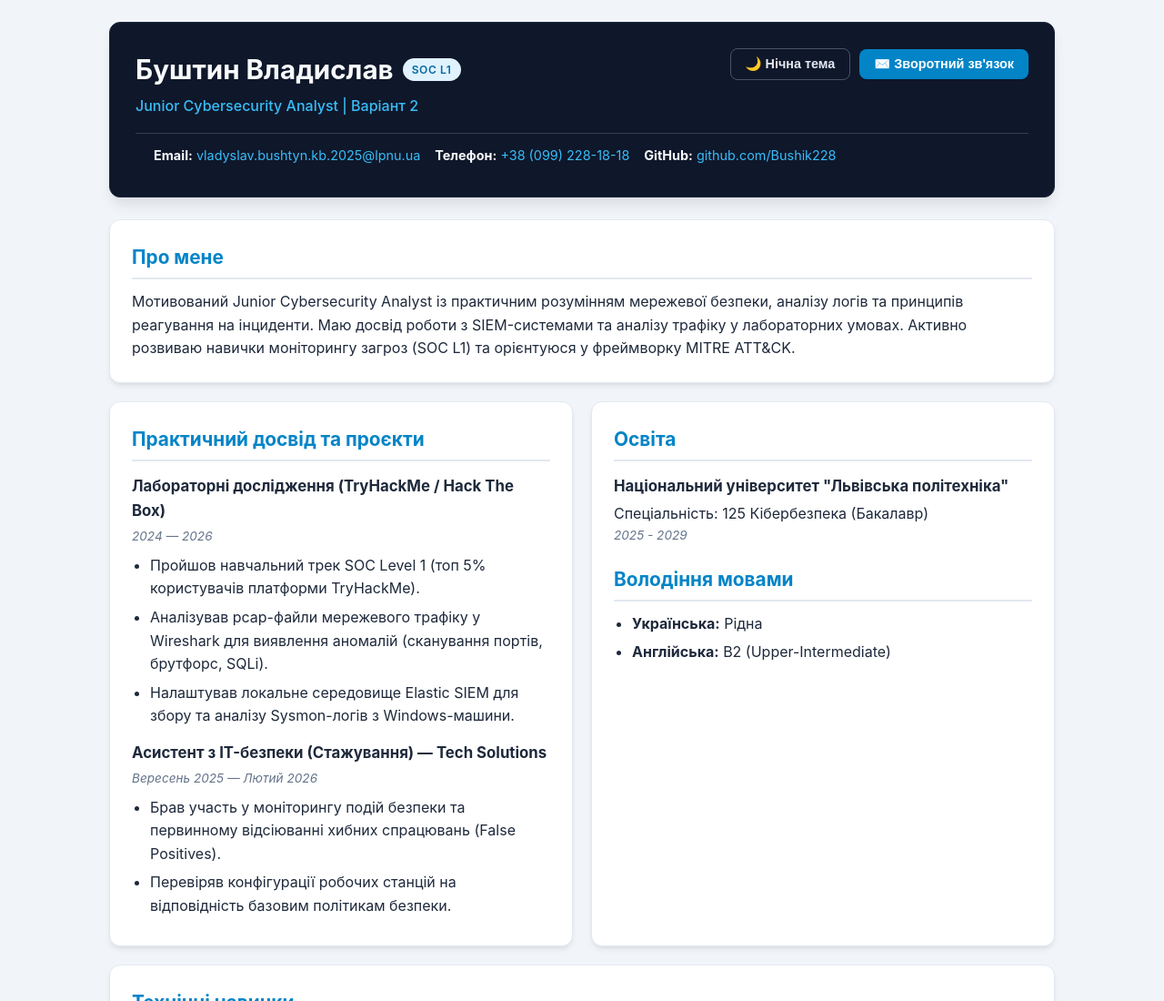
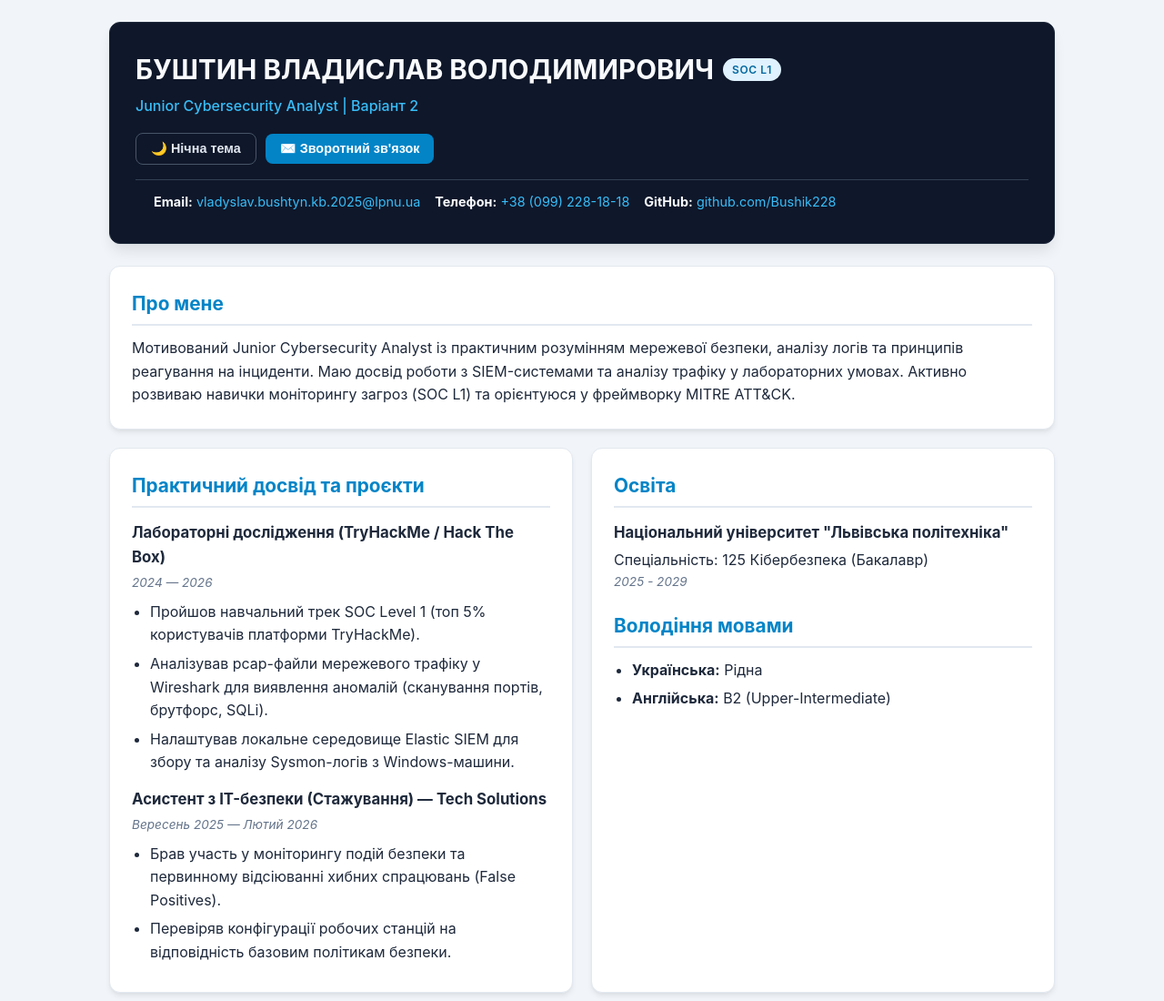
Before and after one commit to Bushik228/web_programing-, a plain HTML site: page index.html in a window 1280 px wide. Shown: the top 1100 px of the page at 91% size. Drawn offline with Linux system fonts and the light colour scheme; no server answers.

Commit message:
Name reforming
До імені і прізвища було додано по-батькові, і переведено у верхній регістер

```diff
--- a/index.html
+++ b/index.html
@@ -13,7 +13,7 @@
         <header id="main-header">
             <div class="header-top">
                 <div>
-                    <h1>Буштин Владислав <span class="badge">SOC L1</span></h1>
+                    <h1>БУШТИН ВЛАДИСЛАВ ВОЛОДИМИРОВИЧ<span class="badge">SOC L1</span></h1>
                     <p class="subtitle">Junior Cybersecurity Analyst | Варіант 2</p>
                 </div>
                 <div class="header-actions">
```
